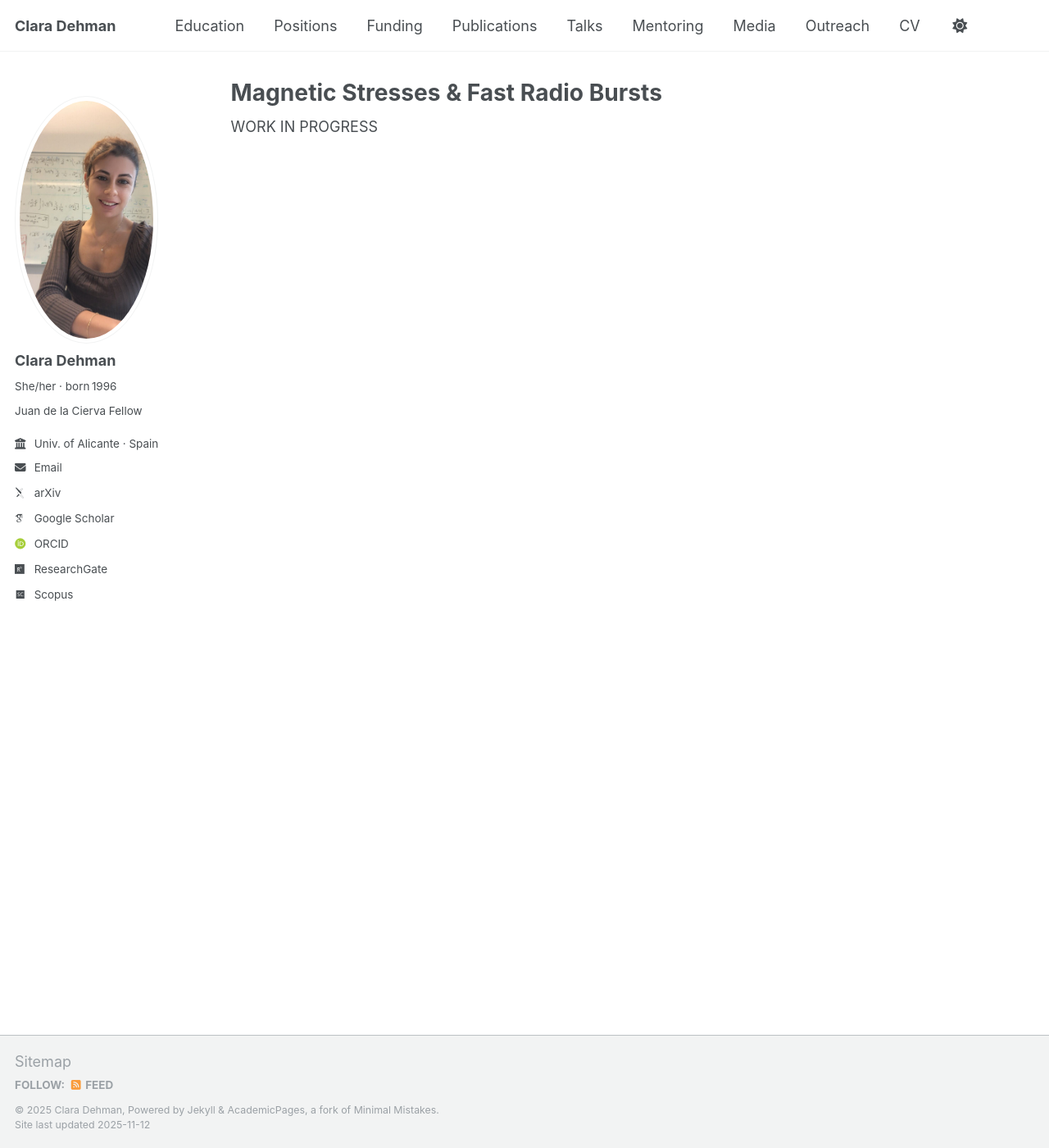
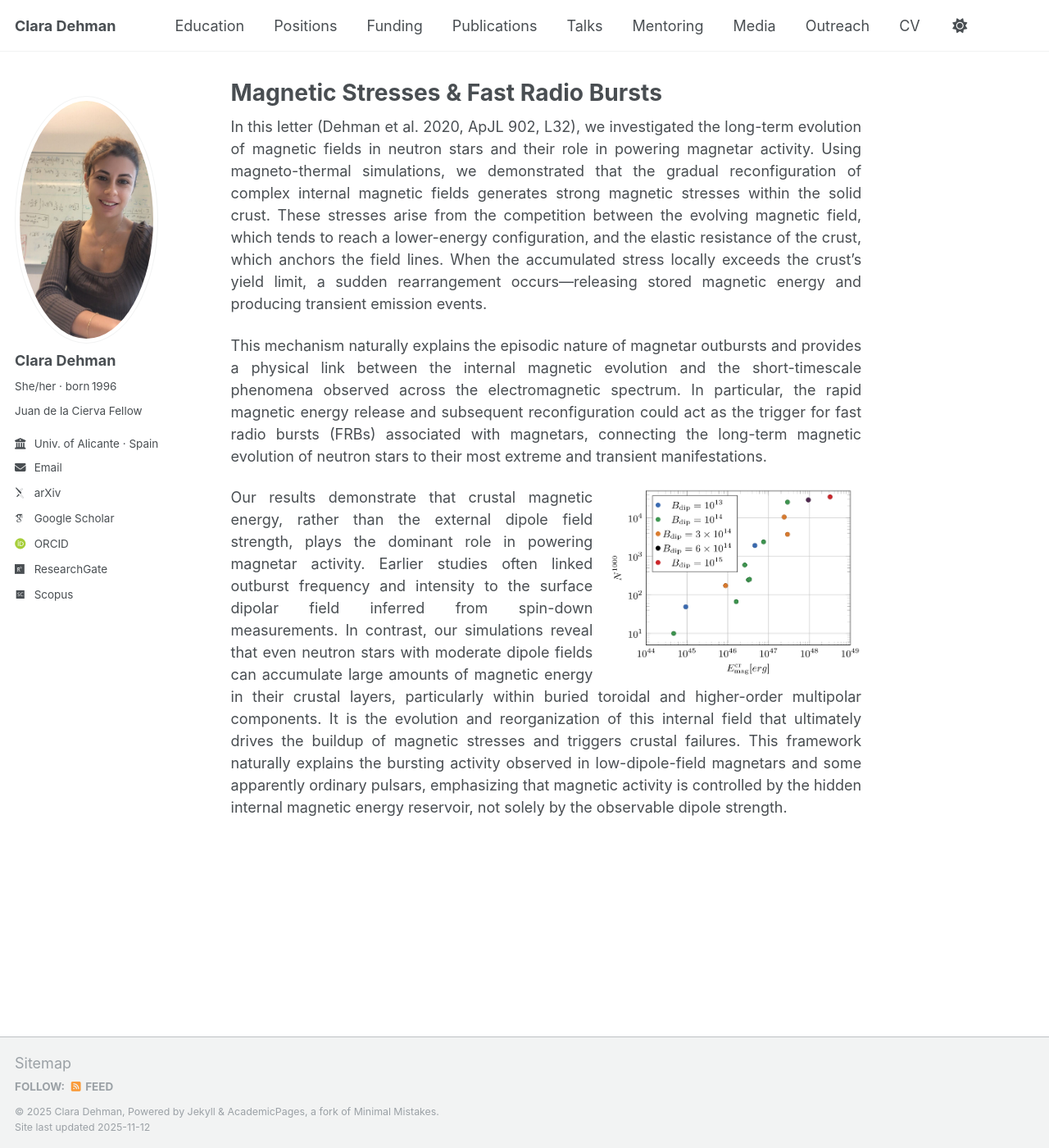
Before and after one commit to ClaraDehman/ClaraDehman.github.io, a Jekyll site: the page built from frb.md, in a window 1280 px wide and 1400 px high. Shown: the whole window at 82% size. Built offline with Jekyll 4.4.1, drawn with Linux system fonts in a browser that asks for light colours; some web fonts are replaced.

Commit message:
adding the section of frb.md

```diff
--- a/frb.md
+++ b/frb.md
@@ -7,5 +7,21 @@ redirect_from:
 ---
 
  <p style="text-align: justify;">
-    WORK IN PROGRESS
+In this letter (Dehman et al. 2020, ApJL 902, L32), we investigated the long-term evolution of magnetic fields in neutron stars and their role in powering magnetar activity. Using magneto-thermal simulations, we demonstrated that the gradual reconfiguration of complex internal magnetic fields generates strong magnetic stresses within the solid crust. These stresses arise from the competition between the evolving magnetic field, which tends to reach a lower-energy configuration, and the elastic resistance of the crust, which anchors the field lines. When the accumulated stress locally exceeds the crust’s yield limit, a sudden rearrangement occurs—releasing stored magnetic energy and producing transient emission events.
   </p>
+
+ <p style="text-align: justify;">
+This mechanism naturally explains the episodic nature of magnetar outbursts and provides a physical link between the internal magnetic evolution and the short-timescale phenomena observed across the electromagnetic spectrum. In particular, the rapid magnetic energy release and subsequent reconfiguration could act as the trigger for fast radio bursts (FRBs) associated with magnetars, connecting the long-term magnetic evolution of neutron stars to their most extreme and transient manifestations.
+  </p>
+
+<!-- IMAGE floated to the right -->
+<img src="/files/frb.png"
+     alt="Constraints on equations of state"
+     style="float:right; width:40%; margin-left:20px; border-radius:6px;">
+
+<p style="text-align: justify;">
+Our results demonstrate that crustal magnetic energy, rather than the external dipole field strength, plays the dominant role in powering magnetar activity. Earlier studies often linked outburst frequency and intensity to the surface dipolar field inferred from spin-down measurements. In contrast, our simulations reveal that even neutron stars with moderate dipole fields can accumulate large amounts of magnetic energy in their crustal layers, particularly within buried toroidal and higher-order multipolar components. It is the evolution and reorganization of this internal field that ultimately drives the buildup of magnetic stresses and triggers crustal failures. This framework naturally explains the bursting activity observed in low-dipole-field magnetars and some apparently ordinary pulsars, emphasizing that magnetic activity is controlled by the hidden internal magnetic energy reservoir, not solely by the observable dipole strength.
+</p>
+
+<!-- Clears the float so the lower text doesn't wrap around -->
+<div style="clear: both;"></div>
```
